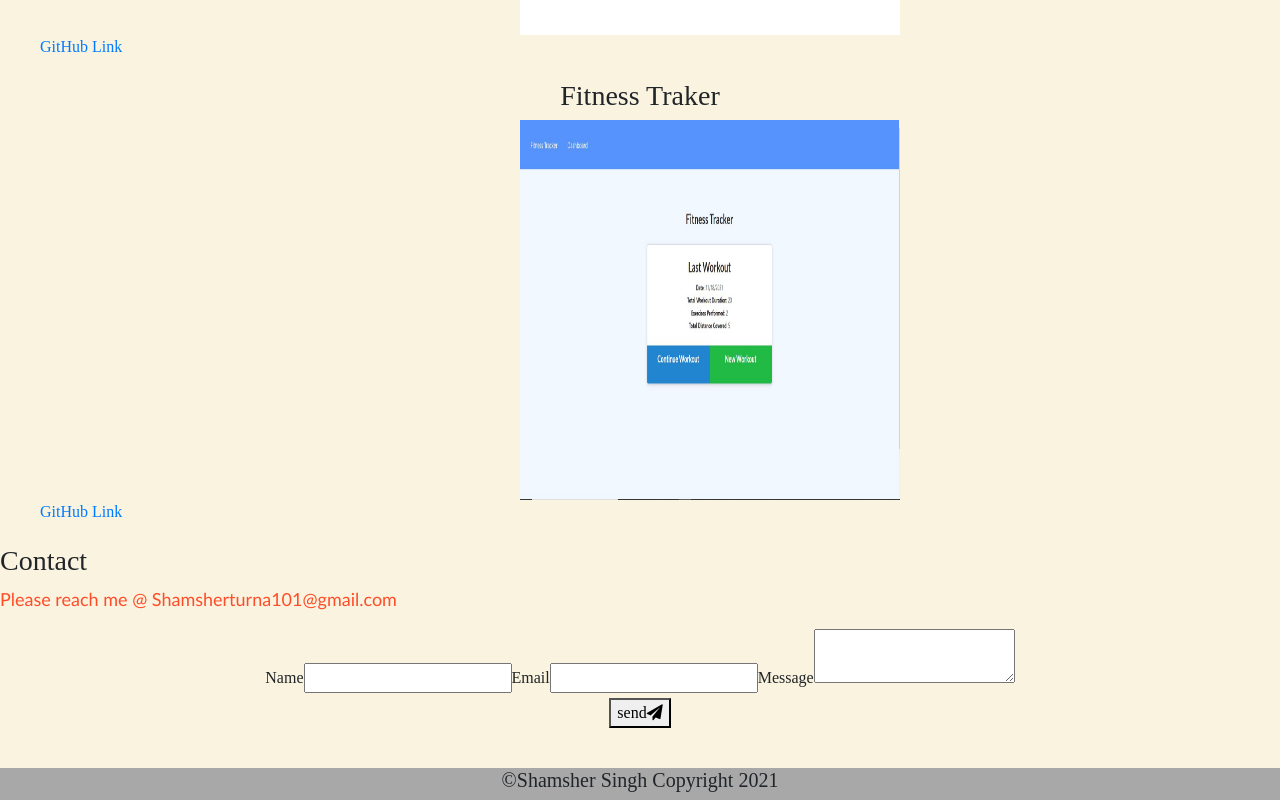
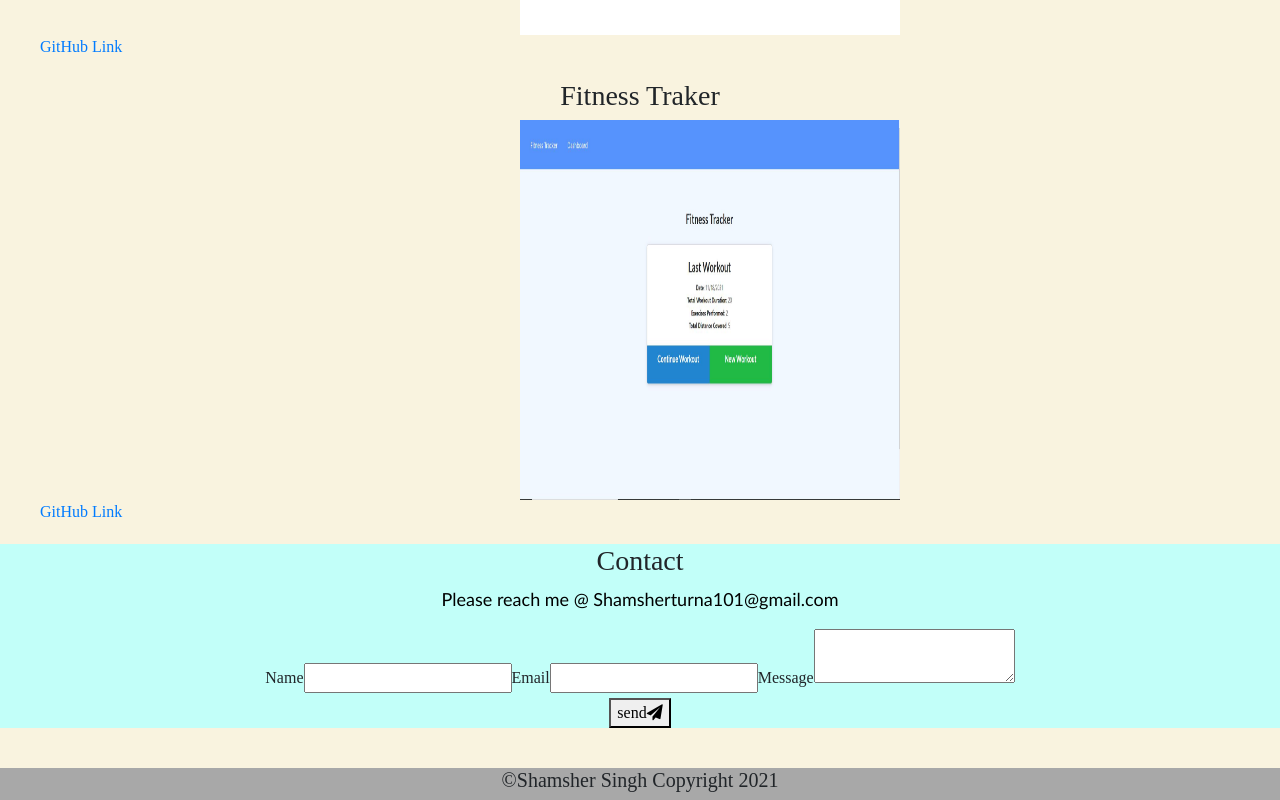
Before and after one commit to SSinghcode/portfolioReact, a React (Create React App) app in the folder client/: page / in a window 1280 px wide. Shown: the part 2749-3549 px from the top of the page. Built offline with nearby package versions, Linux system fonts and the light colour scheme; a web font is replaced by a local one.

Commit message:
contact page

```diff
--- a/client/src/PortfolioBox/Home/Contact/Contact.css
+++ b/client/src/PortfolioBox/Home/Contact/Contact.css
@@ -1,8 +1,12 @@
 #p{
     font-family: 'Gill Sans', 'Gill Sans MT', Calibri, 'Trebuchet MS', sans-serif;
     font-size: large;
-    color:#FF4C29
+    color:black;
 }
 .form{
     text-align: center;
 }
+.contactcontainer{
+    background-color: #C2FFF9;
+    text-align: center;
+}
--- a/client/src/PortfolioBox/Home/Contact/Contact.js
+++ b/client/src/PortfolioBox/Home/Contact/Contact.js
@@ -2,7 +2,7 @@ import React, { useState } from "react";
 import "./Contact.css";
 export default function Contact() {
     return (
-        <div>
+        <div className="contactcontainer">
             <h3 id="contact">Contact</h3>
             <p id ="p">Please reach me @ Shamsherturna101@gmail.com</p>
 
--- a/client/src/PortfolioBox/Home/Work/Work.css
+++ b/client/src/PortfolioBox/Home/Work/Work.css
@@ -27,3 +27,6 @@
   .heading{
       text-align: center;
   }
+  .github{
+    text-align: center;
+  }
--- a/client/src/PortfolioBox/Home/Work/Work.js
+++ b/client/src/PortfolioBox/Home/Work/Work.js
@@ -17,6 +17,7 @@ export default function Work() {
                 <a href="https://ssinghcode.github.io/code/" target="_blank">
                 GitHub Link
                 </a>
+
             </div>
 
             <div>
```
